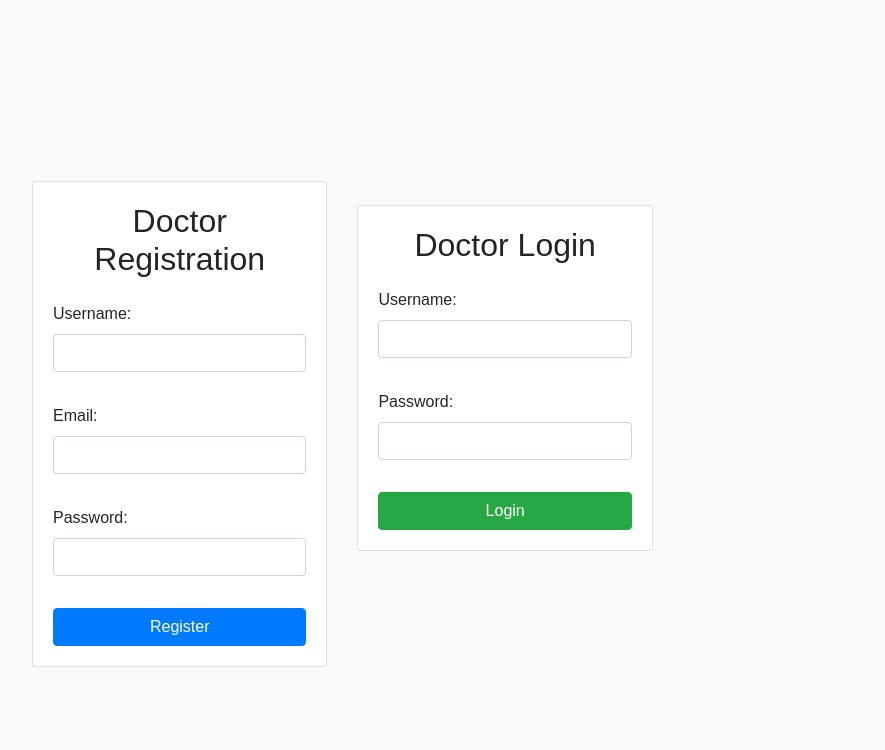
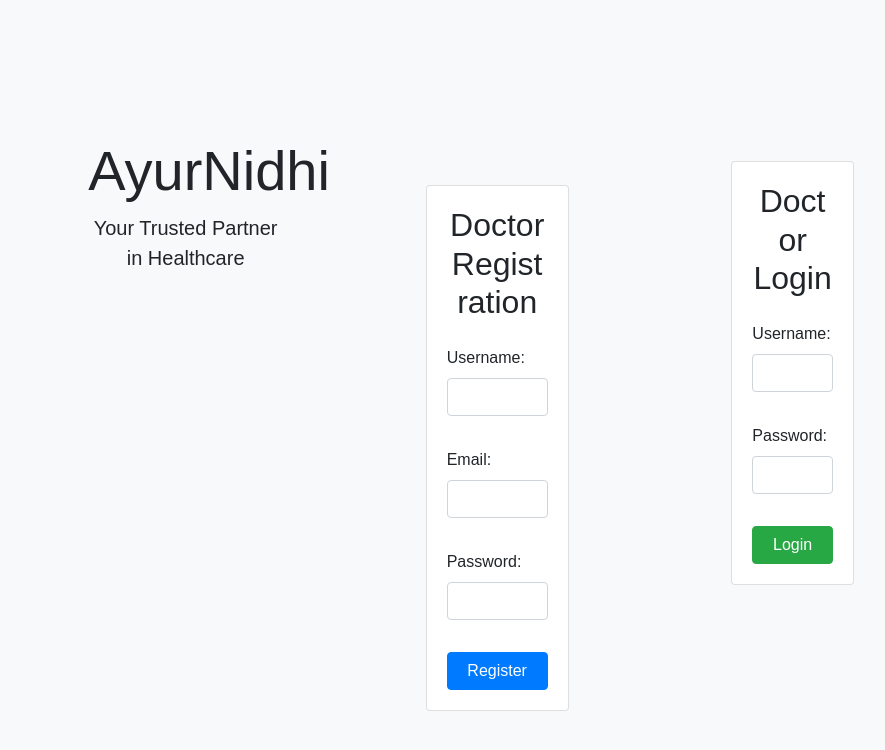
Before and after one commit to JEC-MR132023/Automatic-Drug-Dispenser, a Flask app: page / in a window 1280 px wide. Shown: the top 750 px of the page, without its empty margins (53-938 px from the left). Run offline with Flask 3, Linux system fonts and the light colour scheme; some libraries are stand-ins or nearby versions.

Commit message:
Update index.html

```diff
--- a/Code/Login/templates/index.html
+++ b/Code/Login/templates/index.html
@@ -3,7 +3,7 @@
 <head>
     <meta charset="UTF-8">
     <meta name="viewport" content="width=device-width, initial-scale=1.0">
-    <title>Doctor Portal</title>
+    <title>AyurNidhi - Automatic Medicine Dispenser</title>
 
     <!-- Bootstrap CSS -->
     <link rel="stylesheet" href="https://maxcdn.bootstrapcdn.com/bootstrap/4.0.0/css/bootstrap.min.css">
@@ -15,6 +15,13 @@
 
 <div class="container mt-5">
     <div class="row">
+        <div class="col-md-8 mx-auto text-center">
+            <h1 class="display-4">AyurNidhi</h1>
+            <p class="lead">Your Trusted Partner in Healthcare</p>
+        </div>
+    </div>
+
+    <div class="row mt-5">
         <div class="col-md-6 mx-auto">
             <div class="card">
                 <div class="card-body">
@@ -40,9 +47,11 @@
                 </div>
             </div>
         </div>
+    </div>
 
+    <div class="row mt-4">
         <div class="col-md-6 mx-auto">
-            <div class="card mt-4">
+            <div class="card">
                 <div class="card-body">
                     <h2 class="text-center mb-4">Doctor Login</h2>
                     <form id="loginForm" action="/login" method="post">
```
